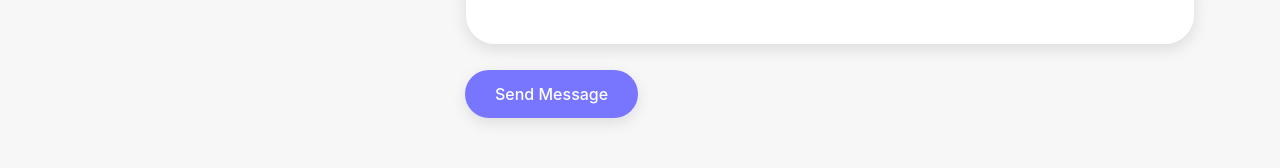
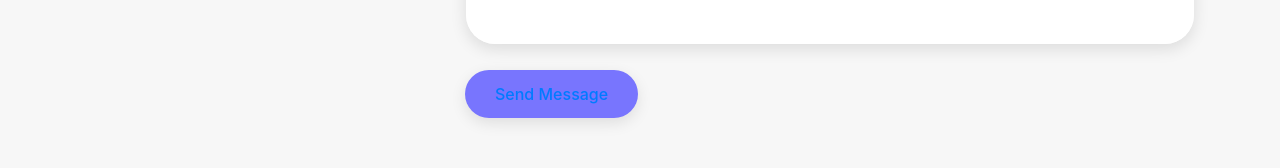
Before and after one commit to shivkumarprajapat/react_website1, a React (Create React App) app: page /contact in a window 1280 px wide. Shown: the part 615-783 px from the top of the page. Built offline with nearby package versions, Linux system fonts and the light colour scheme.

Commit message:
Contact Page Email commit

```diff
--- a/src/components/pages/Contact.js
+++ b/src/components/pages/Contact.js
@@ -4,6 +4,7 @@ import { FaEnvelope, FaLocationArrow, FaPhone } from "react-icons/fa";
 import emailjs from "emailjs-com";
 import { ToastContainer, toast } from 'react-toastify';
 import 'react-toastify/dist/ReactToastify.css';
+import { Link } from 'react-router-dom';
 function Contact() {
     function sendEmail(e) {
         e.preventDefault();
@@ -107,7 +108,7 @@ function Contact() {
 
                                     <Row>
                                         <Col lg={12}>
-                                            <button type="submit" className="btn-2" onClick={notify}>Send Message</button>
+                                            <button type="submit" className="btn-2" onClick={notify}><Link to="/contact" className="nav_link">Send Message</Link> </button>
 
                                             <ToastContainer />
                                         </Col>
```
